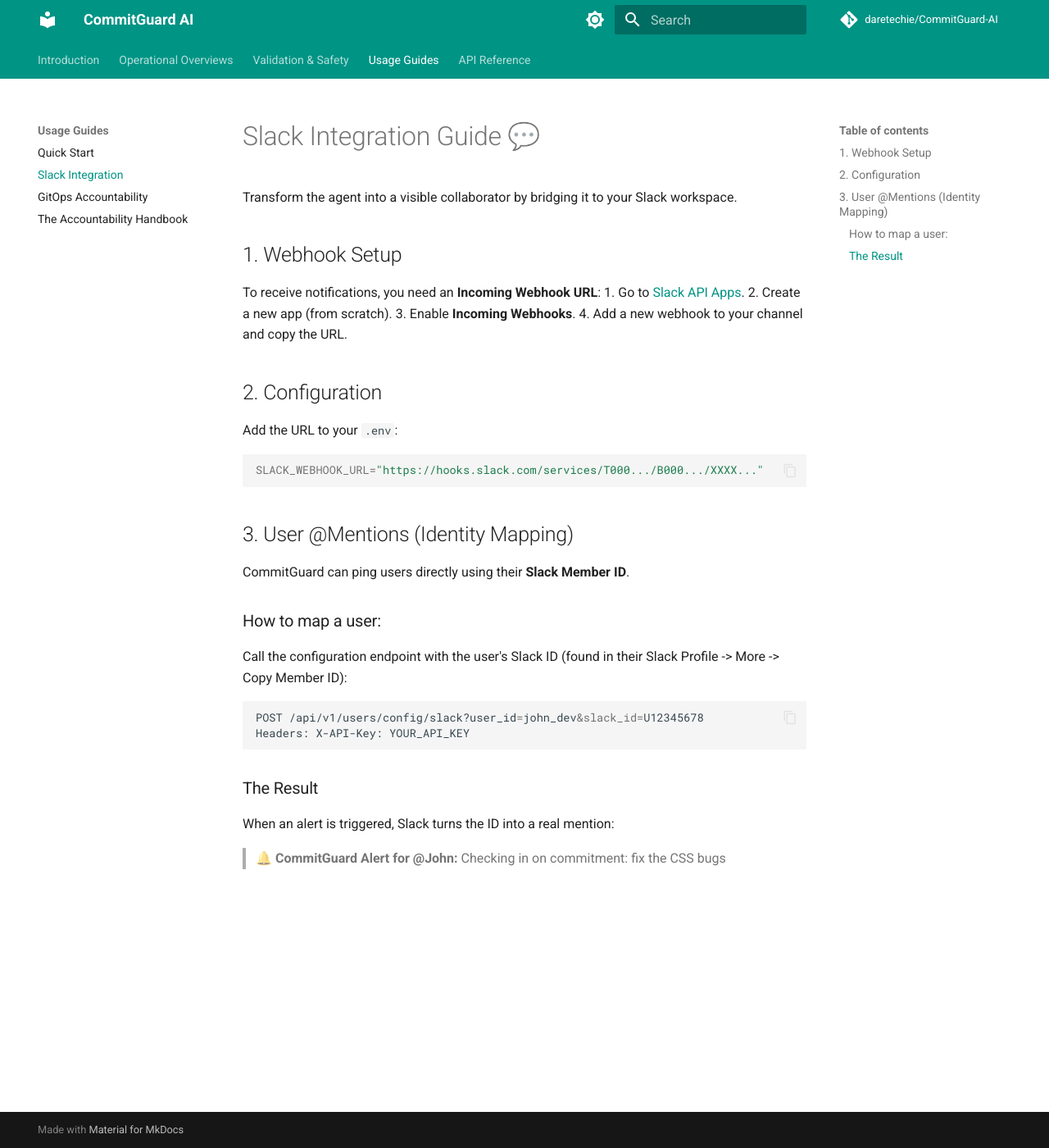
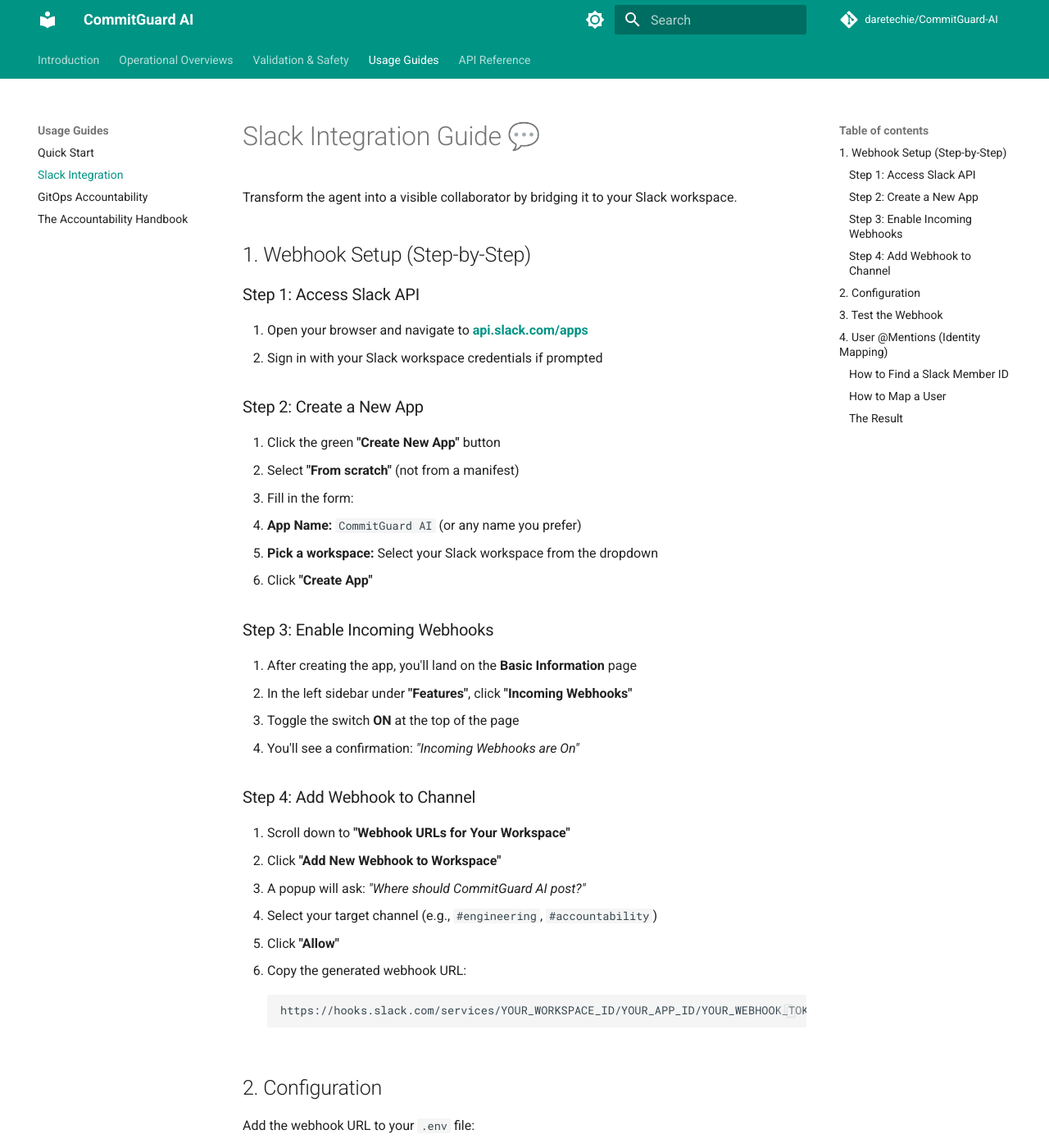
Before and after one commit to daretechie/CommitVigil, an MkDocs documentation site: the page built from docs/guides/slack.md, in a window 1280 px wide and 1400 px high. Shown: the whole window at 82% size. Built offline with MkDocs 1.6.1 and Material for MkDocs 9.7.7, drawn with Linux system fonts in a browser that asks for light colours; comment, search, counter and statistics services are not loaded; some of the changed text lies outside the part shown.

````diff
--- a/docs/guides/slack.md
+++ b/docs/guides/slack.md
@@ -2,30 +2,83 @@
 
 Transform the agent into a visible collaborator by bridging it to your Slack workspace.
 
-## 1. Webhook Setup
-To receive notifications, you need an **Incoming Webhook URL**:
-1.  Go to [Slack API Apps](https://api.slack.com/apps).
-2.  Create a new app (from scratch).
-3.  Enable **Incoming Webhooks**.
-4.  Add a new webhook to your channel and copy the URL.
+## 1. Webhook Setup (Step-by-Step)
+
+### Step 1: Access Slack API
+1. Open your browser and navigate to **[api.slack.com/apps](https://api.slack.com/apps)**
+2. Sign in with your Slack workspace credentials if prompted
+
+### Step 2: Create a New App
+1. Click the green **"Create New App"** button
+2. Select **"From scratch"** (not from a manifest)
+3. Fill in the form:
+   - **App Name:** `CommitGuard AI` (or any name you prefer)
+   - **Pick a workspace:** Select your Slack workspace from the dropdown
+4. Click **"Create App"**
+
+### Step 3: Enable Incoming Webhooks
+1. After creating the app, you'll land on the **Basic Information** page
+2. In the left sidebar under **"Features"**, click **"Incoming Webhooks"**
+3. Toggle the switch **ON** at the top of the page
+4. You'll see a confirmation: *"Incoming Webhooks are On"*
+
+### Step 4: Add Webhook to Channel
+1. Scroll down to **"Webhook URLs for Your Workspace"**
+2. Click **"Add New Webhook to Workspace"**
+3. A popup will ask: *"Where should CommitGuard AI post?"*
+4. Select your target channel (e.g., `#engineering`, `#accountability`)
+5. Click **"Allow"**
+6. Copy the generated webhook URL:
+   ```
+   https://hooks.slack.com/services/YOUR_WORKSPACE_ID/YOUR_APP_ID/YOUR_WEBHOOK_TOKEN
+   ```
 
 ## 2. Configuration
-Add the URL to your `.env`:
+
+Add the webhook URL to your `.env` file:
 ```bash
-SLACK_WEBHOOK_URL="https://hooks.slack.com/services/T000.../B000.../XXXX..."
+SLACK_WEBHOOK_URL="https://hooks.slack.com/services/WORKSPACE_ID/APP_ID/TOKEN"
 ```
 
-## 3. User @Mentions (Identity Mapping)
+Restart the service to apply changes:
+```bash
+docker-compose down && docker-compose up --build
+```
+
+## 3. Test the Webhook
+
+Verify connectivity with a simple curl command:
+```bash
+curl -X POST \
+  -H 'Content-Type: application/json' \
+  -d '{"text": "🛡️ CommitGuard AI is connected!"}' \
+  'YOUR_WEBHOOK_URL'
+```
+
+You should see `ok` in the terminal and the message in your Slack channel.
+
+## 4. User @Mentions (Identity Mapping)
+
 CommitGuard can ping users directly using their **Slack Member ID**.
 
-### How to map a user:
-Call the configuration endpoint with the user's Slack ID (found in their Slack Profile -> More -> Copy Member ID):
+### How to Find a Slack Member ID
+1. Open Slack and go to the user's profile
+2. Click **"More"** (three dots)
+3. Select **"Copy Member ID"**
 
+### How to Map a User
+Call the configuration endpoint:
 ```bash
-POST /api/v1/users/config/slack?user_id=john_dev&slack_id=U12345678
-Headers: X-API-Key: YOUR_API_KEY
+curl -X POST \
+  -H 'X-API-Key: YOUR_API_KEY' \
+  'http://localhost:8000/api/v1/users/config/slack?user_id=john_dev&slack_id=U12345678'
 ```
 
 ### The Result
 When an alert is triggered, Slack turns the ID into a real mention:
 > 🔔 **CommitGuard Alert for @John:** Checking in on commitment: fix the CSS bugs
+
+---
+
+> [!TIP]
+> You can create multiple webhooks for different channels (e.g., `#urgent-alerts` for critical issues, `#commitment-log` for routine tracking).
````
Also changed, not shown: README.md (+13 -1 lines), docs/guides/gitops.md (+15 -0 lines), docs/guides/production.md (added, +79 -0 lines), 8 other files.
